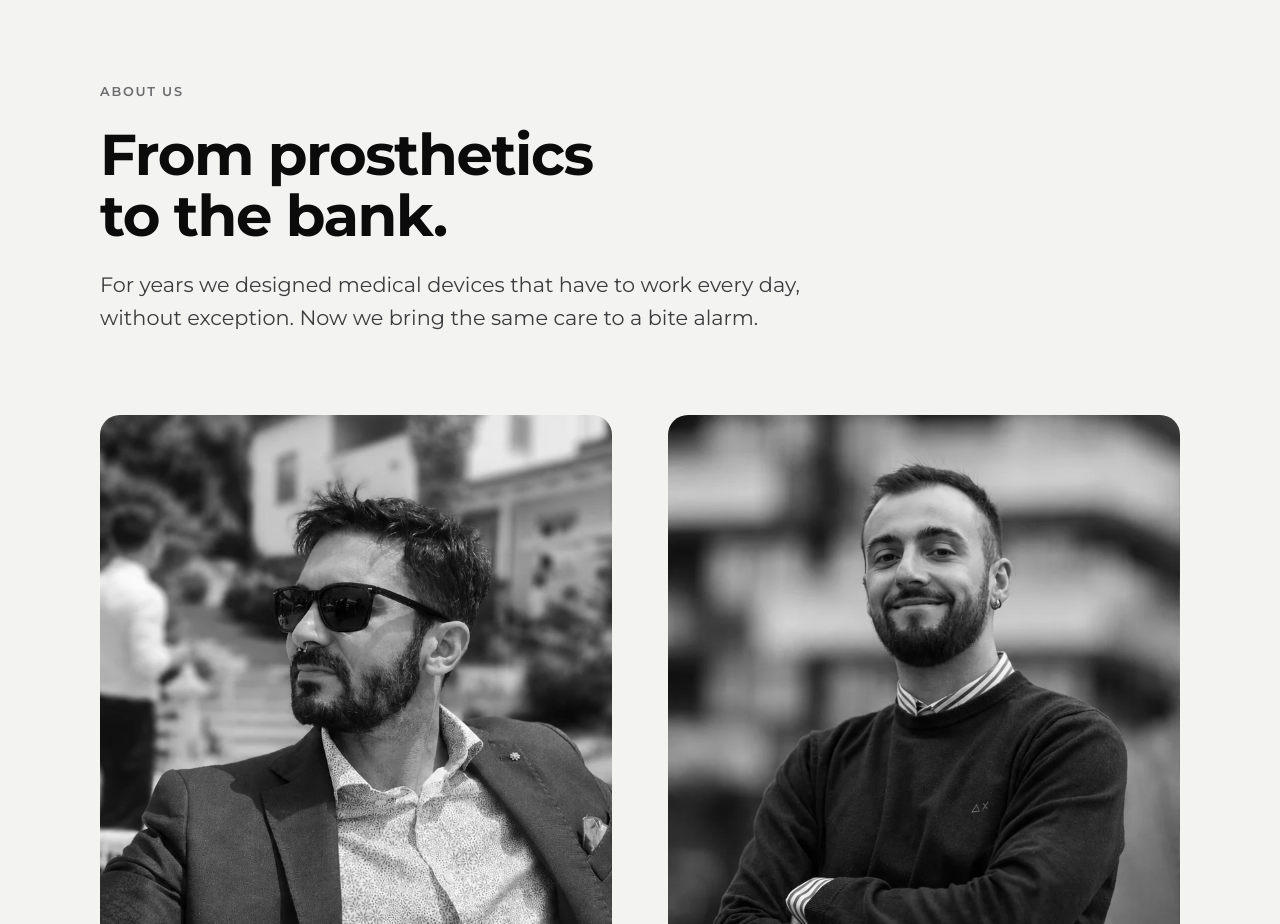
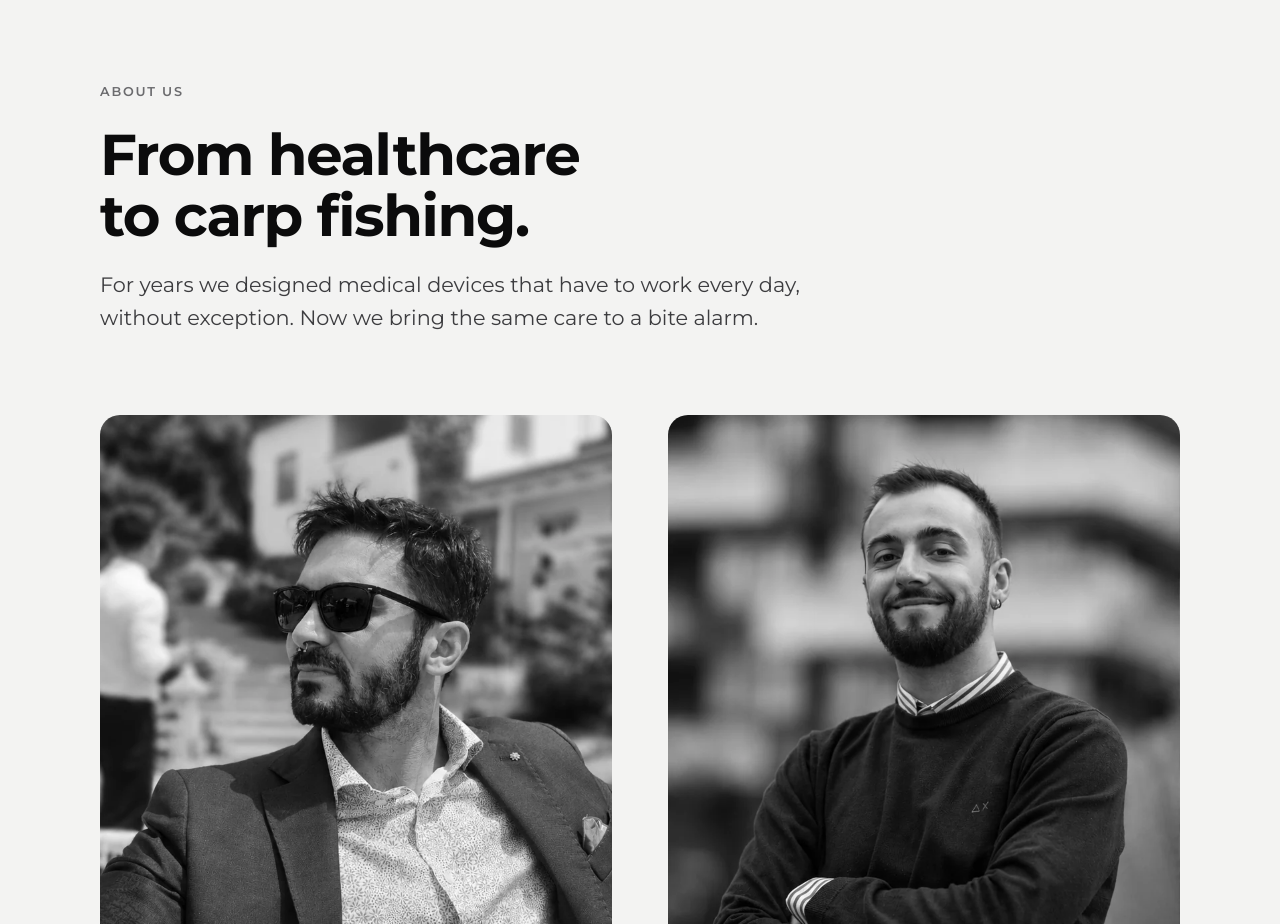
Before and after one commit to simoneperinidesign-lab/Revercarp, a plain HTML site: page index.html in a window 1280 px wide. Shown: the part 8100-9024 px from the top of the page. Drawn offline with Linux system fonts and the light colour scheme.

Commit message:
Update index.html

```diff
--- a/index.html
+++ b/index.html
@@ -633,7 +633,7 @@ const EN = {
   "s.colors":"Colours","s.colors.v":"Matte black, white, silver",
   "s.warranty":"Warranty","s.warranty.v":"2-year legal guarantee",
   "spec.note":"* Battery life measured under these conditions: <span class=\"ph\">[TEST CONDITIONS TO BE DEFINED]</span>. It varies with use of lights and sound.",
-  "about.title":"From prosthetics to the bank.",
+  "about.title":"From healthcare to carp fishing.",
   "about.lead":"For years we designed medical devices that have to work every day, without exception. Now we bring the same care to a bite alarm.",
   "ph.alberto":"[Photo · Alberto]",
   "alberto.role":"Electronics, hardware and software",
```
